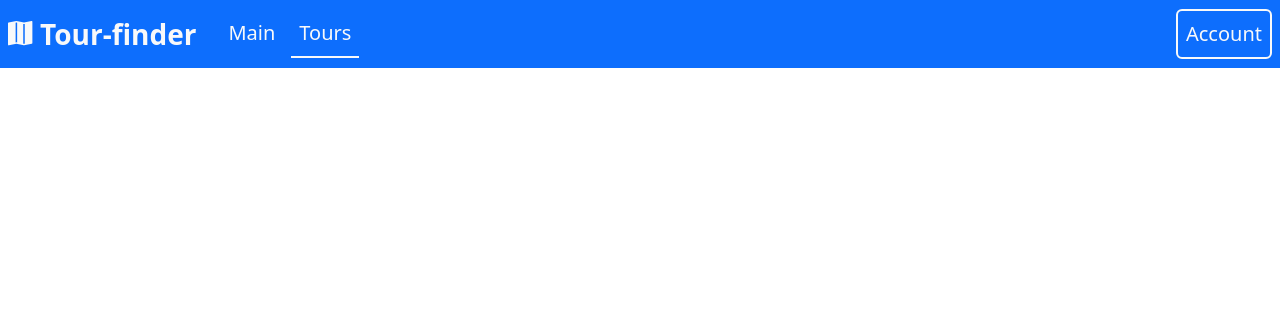
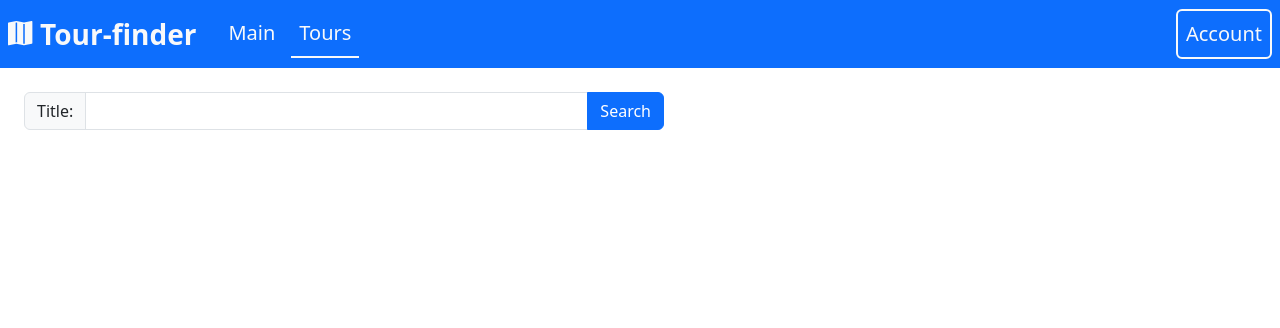
Before and after one commit to YehoMk/WebsiteProject2, a Flask app: page /tours in a window 1280 px wide. Shown: the top 328 px of the page. Run offline with Flask 3, Linux system fonts and the light colour scheme; the visitor is signed in with stand-in values (Sample User, id 1); data that the repository does not hold is empty.

Commit message:
feat: add a search tour feature

```diff
--- a/app/templates/tours.html
+++ b/app/templates/tours.html
@@ -3,6 +3,17 @@
 {% block title %}Tours{% endblock %}
 
 {% block content %}
+
+  <form id="nameSearchForm" hx-post="{{ url_for('tours_search') }}" hx-target="body">
+    <div class="col m-4 w-50">
+      <div class="input-group">
+        <label class="input-group-text">Title:</label>
+        <input name="title" class="form-control" type="text">
+        <button class="btn btn-primary" form="nameSearchForm">Search</button>
+      </div>
+    </div>
+  </form>
+
 
   {% for tour in tours %}
     <div class="card m-4 border border-3 border-primary" style="--bs-border-opacity: .2; width: 22rem;">
@@ -16,6 +27,7 @@
     </div>
   {% endfor %}
 
+
   <div class="modal fade" id="tourModal" tabindex="-1">
     <div class="modal-dialog modal-xl">
       <div class="modal-content" id="tourModalContent">
--- a/app/views.py
+++ b/app/views.py
@@ -131,6 +131,20 @@ def tours_modal_process(tour_id):
     except IntegrityError:
         db.session.rollback()
         return "Booking error."
+
+
+@app.route("/tours/search", methods=["POST"])
+def tours_search():
+    tours_selector = "border-bottom border-light border-2"
+
+    search_request = request.form["title"]
+    tours = Tour.query.all()
+
+    search_result = []
+    for tour in tours:
+        if search_request in tour.title:
+            search_result.append(tour)
+    return render_template("tours.html", tours=search_result, tours_selector=tours_selector)
 
 
 # Admin related pages
```
